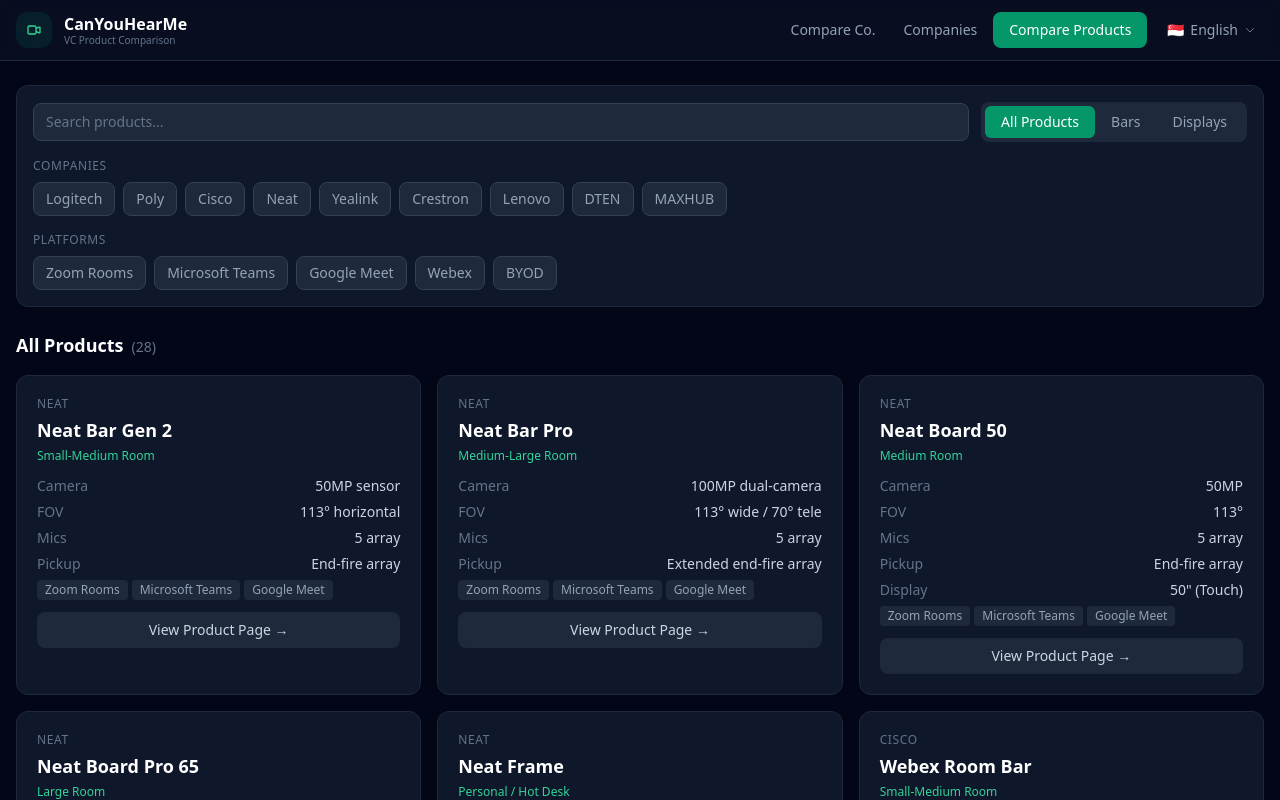
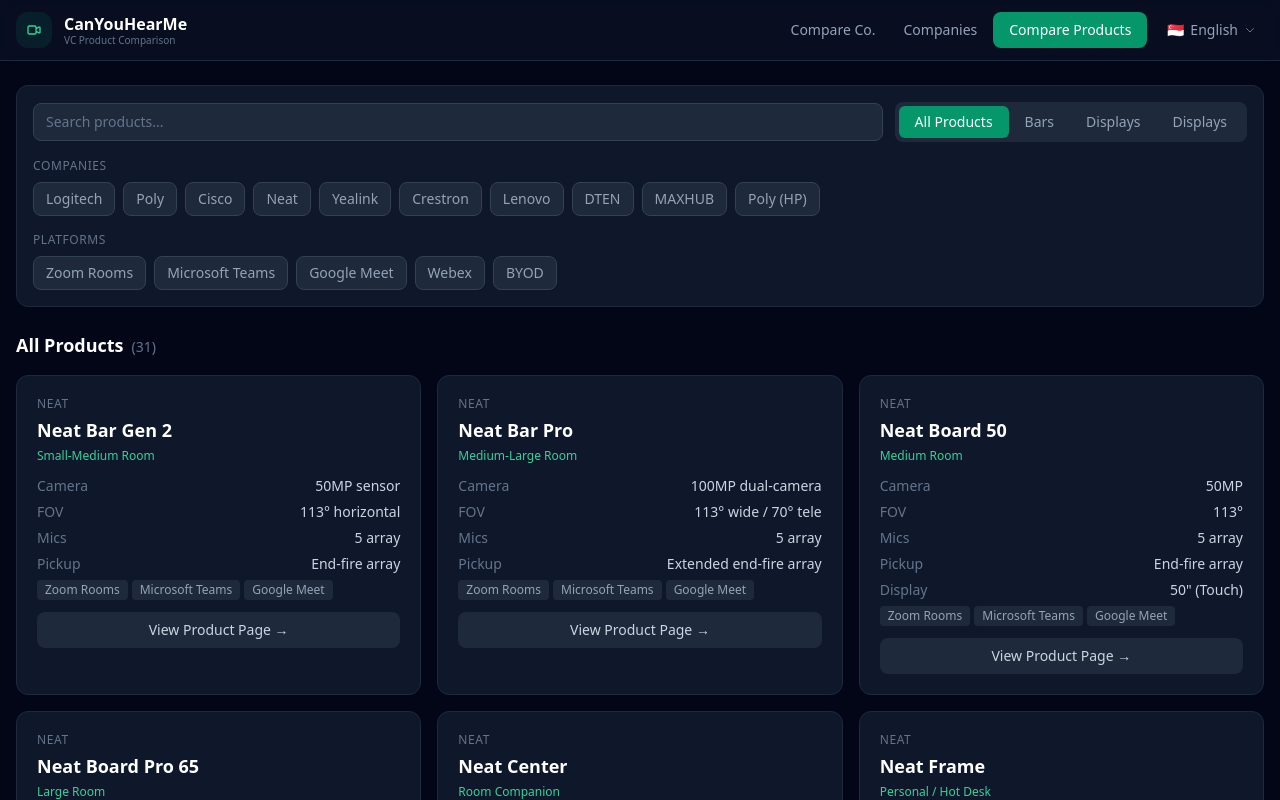
Before and after one commit to jpmoregain-eth/canyouhearme, a Next.js app: page / in a window 1280 px wide. Shown: the top 800 px of the page. Built offline with nearby package versions, Linux system fonts and the light colour scheme.

Commit message:
Add Room Companion category with Neat Center, Logitech Sight, Poly Studio E360

```diff
--- a/data/companies.ts
+++ b/data/companies.ts
@@ -18,7 +18,7 @@
     name: 'Neat',
     tagline: 'Beautifully simple',
     description: 'Neat is the disruptor — a Norwegian startup that went from zero to Zoom/Teams darling in just a few years. They prioritize cutting-edge sensors, sleek Scandinavian design, and AI-first features. Their devices feel like consumer tech, not corporate gear.',
-    products: ['Neat Bar Gen 2', 'Neat Bar Pro', 'Neat Board 50', 'Neat Board Pro 65', 'Neat Frame', 'Neat Pad controller'],
+    products: ['Neat Bar Gen 2', 'Neat Bar Pro', 'Neat Board 50', 'Neat Board Pro 65', 'Neat Frame', 'Neat Center', 'Neat Pad controller'],
     strengths: [
       'Best-in-class design and aesthetics',
       'Cutting-edge sensors: radar (wakeup), depth (ToF), ambient light',
@@ -47,7 +47,7 @@
     name: 'Logitech',
     tagline: 'Swiss engineering, global reach',
     description: 'Logitech is one of the most recognizable names in computer peripherals and video conferencing. Their Rally series dominates the mid-market with reliable, well-integrated solutions. They have decades of audio expertise and strong partnerships with Zoom and Microsoft.',
-    products: ['Rally Bar', 'Rally Bar Mini', 'Rally Bar Huddle', 'Rally Plus', 'Rally Camera', 'Tap IP', 'Sync management'],
+    products: ['Rally Bar', 'Rally Bar Mini', 'Rally Bar Huddle', 'Rally Plus', 'Rally Camera', 'Logitech Sight', 'Tap IP', 'Sync management'],
     strengths: [
       'Strong brand recognition and trust',
       'Excellent RightSight AI framing and RightSound noise suppression',
@@ -73,7 +73,7 @@
     name: 'Poly (HP)',
     tagline: 'Engineered for clarity',
     description: 'Now part of HP, Poly brings decades of audio engineering heritage from Plantronics and Polycom. Their Studio X series combines proven acoustic expertise with modern AI camera features. They have a strong presence in enterprise telephony.',
-    products: ['Studio X52', 'Studio X32', 'Studio X70', 'Studio X30', 'Studio P5/P15', 'Poly TC8 controller', 'Poly Lens management'],
+    products: ['Studio X52', 'Studio X32', 'Studio X70', 'Studio X30', 'Studio P5/P15', 'Poly Studio E360', 'Poly TC8 controller', 'Poly Lens management'],
     strengths: [
       'Best-in-class audio quality and noise cancellation',
       'Poly DirectorAI with smart speaker tracking and group framing',
--- a/data/i18n-wizard.ts
+++ b/data/i18n-wizard.ts
@@ -23,6 +23,7 @@
     cat_bar: { label: 'Sound Bar Only', desc: 'Camera + mic + speaker bar — no screen' },
     cat_display: { label: 'All-in-One Display', desc: 'Large touch screen with everything built in' },
     cat_any: { label: 'Either / Not Sure', desc: 'Show me both' },
+    cat_companion: { label: 'Room Companion', desc: '360° table-top camera for room coverage' },
   },
   vi: {
     huddle: { label: 'Phòng họp nhỏ / Buồng điện thoại', desc: '1–3 người' },
@@ -44,6 +45,7 @@
     cat_bar: { label: 'Thanh âm thanh', desc: 'Camera + mic + loa trong thanh — không có màn hình' },
     cat_display: { label: 'Màn hình tất-cả-trong-một', desc: 'Màn hình cảm ứng lớn với mọi thứ tích hợp' },
     cat_any: { label: 'Cả hai / Không chắc', desc: 'Hiển thị cả hai' },
+    cat_companion: { label: 'Thiết bị bổ trợ', desc: 'Camera 360° trên bàn để bao phủ phòng' },
   },
   ms: {
     huddle: { label: 'Bilik Huddle / Telefon', desc: '1–3 orang' },
@@ -65,6 +67,7 @@
     cat_bar: { label: 'Bar Bunyi Sahaja', desc: 'Kamera + mikrofon + pembesar suara — tiada skrin' },
     cat_display: { label: 'Paparan All-in-One', desc: 'Skrin sentuh besar dengan segala-galanya terbina dalam' },
     cat_any: { label: 'Mana-mana / Tidak Pasti', desc: 'Tunjukkan kedua-duanya' },
+    cat_companion: { label: 'Teman Peranti', desc: 'Kamera 360° di atas meja untuk liputan bilik' },
   },
   id: {
     huddle: { label: 'Ruang Huddle / Telepon', desc: '1–3 orang' },
@@ -86,6 +89,7 @@
     cat_bar: { label: 'Bar Suara Saja', desc: 'Kamera + mic + speaker dalam bar — tanpa layar' },
     cat_display: { label: 'Layar All-in-One', desc: 'Layar sentuh besar dengan semuanya terintegrasi' },
     cat_any: { label: 'Keduanya / Tidak Yakin', desc: 'Tampilkan keduanya' },
+    cat_companion: { label: 'Perangkat Pendamping', desc: 'Kamera 360° di atas meja untuk liputan ruangan' },
   },
   th: {
     huddle: { label: 'ห้องประชุมเล็ก / ตู้โทรศัพท์', desc: '1–3 คน' },
@@ -107,6 +111,7 @@
     cat_bar: { label: 'แถบเสียงอย่างเดียว', desc: 'กล้อง + ไมโครโฟน + ลำโพงในแถบ — ไม่มีจอ' },
     cat_display: { label: 'จอแสดงผล All-in-One', desc: 'จอสัมผัสขนาดใหญ่พร้อมทุกอย่างในตัว' },
     cat_any: { label: 'ทั้งสอง / ไม่แน่ใจ', desc: 'แสดงทั้งสอง' },
+    cat_companion: { label: 'อุปกรณ์เสริม', desc: 'กล้อง 360° บนโต๊ะสำหรับครอบคลุมห้อง' },
   },
   tl: {
     huddle: { label: 'Maliit na Silid / Telepono', desc: '1–3 tao' },
@@ -128,6 +133,7 @@
     cat_bar: { label: 'Sound Bar Lang', desc: 'Kamera + mic + speaker sa bar — walang screen' },
     cat_display: { label: 'All-in-One Display', desc: 'Malaking touch screen na may lahat ng nakabuo' },
     cat_any: { label: 'Kahit alin / Hindi sigurado', desc: 'Ipakita pareho' },
+    cat_companion: { label: 'Mga Companion', desc: '360° camera sa mesa para sa saklaw ng silid' },
   },
 };
 
--- a/data/i18n.tsx
+++ b/data/i18n.tsx
@@ -38,6 +38,7 @@
     allProducts: 'All Products',
     bars: 'Bars',
     displays: 'Displays',
+    companions: 'Companions',
     filterCompanies: 'Companies',
     filterPlatforms: 'Platforms',
     noResults: 'No products match your filters.',
@@ -101,6 +102,7 @@
     allProducts: 'Semua Produk',
     bars: 'Bar Bunyi',
     displays: 'Paparan',
+    companions: 'Teman Peranti',
     filterCompanies: 'Syarikat',
     filterPlatforms: 'Platform',
     noResults: 'Tiada produk yang sepadan dengan tapisan anda.',
@@ -164,6 +166,7 @@
     allProducts: 'Semua Produk',
     bars: 'Bar Suara',
     displays: 'Layar',
+    companions: 'Perangkat Pendamping',
     filterCompanies: 'Perusahaan',
     filterPlatforms: 'Platform',
     noResults: 'Tidak ada produk yang cocok dengan filter Anda.',
@@ -227,6 +230,7 @@
     allProducts: 'สินค้าทั้งหมด',
     bars: 'แถบเสียง',
     displays: 'จอแสดงผล',
+    companions: 'อุปกรณ์เสริม',
     filterCompanies: 'บริษัท',
     filterPlatforms: 'แพลตฟอร์ม',
     noResults: 'ไม่พบสินค้าที่ตรงกับตัวกรองของคุณ',
@@ -290,6 +294,7 @@
     allProducts: 'Lahat ng Produkto',
     bars: 'Mga Bar',
     displays: 'Mga Display',
+    companions: 'Mga Companion',
     filterCompanies: 'Kumpanya',
     filterPlatforms: 'Platform',
     noResults: 'Walang produktong tumutugma sa iyong filter.',
@@ -353,6 +358,7 @@
     allProducts: 'Tất cả Sản phẩm',
     bars: 'Thanh âm thanh',
     displays: 'Màn hình',
+    companions: 'Thiết bị bổ trợ',
     filterCompanies: 'Công ty',
     filterPlatforms: 'Nền tảng',
     noResults: 'Không có sản phẩm phù hợp với bộ lọc của bạn.',
--- a/data/products.ts
+++ b/data/products.ts
@@ -609,6 +609,69 @@
     aiFeatures: ['16 array microphones', '180° wide-angle camera', '15m voice pickup', 'AI Noise Cancellation'],
     productUrl: 'https://www.maxhub.com/us/xboard_v7_series/',
   },
+  {
+    id: 'neat-center',
+    name: 'Neat Center',
+    company: 'Neat',
+    category: 'companion',
+    subCategory: 'Room Companion',
+    cameraResolution: '3x 8MP cameras',
+    fieldOfView: '360°',
+    opticalZoom: 'Digital',
+    panTiltZoom: false,
+    micCount: 16,
+    micPickupRange: 'Omnidirectional room coverage',
+    speakerOutput: 'None (audio switching with main device)',
+    maxResolution: '1080p / 30fps',
+    noiseCancellation: true,
+    dimensions: undefined,
+    weight: undefined,
+    platformSupport: ['Zoom Rooms', 'Microsoft Teams', 'Google Meet'],
+    aiFeatures: ['360° coverage', 'Auto-framing', 'Audio auto-switching', 'Noise suppression', 'Echo cancellation'],
+    productUrl: 'https://neat.no/center/',
+  },
+  {
+    id: 'logitech-sight',
+    name: 'Logitech Sight',
+    company: 'Logitech',
+    category: 'companion',
+    subCategory: 'Room Companion',
+    cameraResolution: '360° multi-lens',
+    fieldOfView: '360°',
+    opticalZoom: 'Digital',
+    panTiltZoom: false,
+    micCount: 0,
+    micPickupRange: 'Uses host device audio',
+    speakerOutput: 'None (uses host device)',
+    maxResolution: '1080p',
+    noiseCancellation: false,
+    dimensions: undefined,
+    weight: undefined,
+    platformSupport: ['Zoom Rooms', 'Microsoft Teams', 'Google Meet'],
+    aiFeatures: ['360° tabletop view', 'RightSight 2 Smart Switching', 'Auto-framing'],
+    productUrl: 'https://www.logitech.com/en-us/products/video-conferencing/room-solutions/sight.html',
+  },
+  {
+    id: 'poly-studio-e360',
+    name: 'Poly Studio E360',
+    company: 'Poly (HP)',
+    category: 'companion',
+    subCategory: 'Room Companion',
+    cameraResolution: '4x 8MP cameras',
+    fieldOfView: '360°',
+    opticalZoom: 'Digital',
+    panTiltZoom: false,
+    micCount: 0,
+    micPickupRange: 'Uses host device audio',
+    speakerOutput: 'None (uses host device)',
+    maxResolution: '1080p',
+    noiseCancellation: false,
+    dimensions: undefined,
+    weight: undefined,
+    platformSupport: ['Zoom Rooms', 'Microsoft Teams'],
+    aiFeatures: ['360° coverage', 'Poly DirectorAI framing', 'Center-of-table view'],
+    productUrl: 'https://www.hp.com/us-en/poly/video-conferencing/cameras-and-accessories/studio-e360.html',
+  },
 ];
 
 export const companies = Array.from(new Set(products.map(p => p.company)));
--- a/data/types.ts
+++ b/data/types.ts
@@ -2,7 +2,7 @@
   id: string;
   name: string;
   company: string;
-  category: 'bar' | 'display';
+  category: 'bar' | 'display' | 'companion';
   subCategory?: string; // huddle, small, medium, large room
 
   // Camera
--- a/data/wizard.ts
+++ b/data/wizard.ts
@@ -26,5 +26,6 @@
 export const categoryOptions = [
   { id: 'bar', label: 'Sound Bar Only', desc: 'Camera + mic + speaker bar — no screen' },
   { id: 'display', label: 'All-in-One Display', desc: 'Large touch screen with everything built in' },
+  { id: 'companion', label: 'Room Companion', desc: '360° table-top camera for room coverage' },
   { id: 'any', label: 'Either / Not Sure', desc: 'Show me both' },
 ];
--- a/pages/index.tsx
+++ b/pages/index.tsx
@@ -4,7 +4,7 @@
 import { Product } from '../data/types';
 import { useI18n, languages } from '../data/i18n';
 
-type ViewMode = 'bars' | 'displays' | 'all';
+type ViewMode = 'bars' | 'displays' | 'companions' | 'all';
 type CompareMode = 'none' | 'selecting' | 'comparing';
 
 export default function Home() {
@@ -24,7 +24,9 @@
   const filtered = useMemo(() => {
     let list = products;
     if (viewMode !== 'all') {
-      list = list.filter(p => p.category === (viewMode === 'bars' ? 'bar' : 'display'));
+      if (viewMode === 'bars') list = list.filter(p => p.category === 'bar');
+      else if (viewMode === 'displays') list = list.filter(p => p.category === 'display');
+      else if (viewMode === 'companions') list = list.filter(p => p.category === 'companion');
     }
     if (selectedCompanies.length > 0) {
       list = list.filter(p => selectedCompanies.includes(p.company));
@@ -296,7 +298,7 @@
               className="flex-1 min-w-[200px] bg-slate-800 border border-slate-700 rounded-lg px-3 py-2 text-sm text-slate-200 placeholder-slate-500 focus:outline-none focus:border-slate-500"
             />
             <div className="flex bg-slate-800 rounded-lg p-1">
-              {(['all', 'bars', 'displays'] as ViewMode[]).map(mode => (
+              {(['all', 'bars', 'displays', 'companions'] as ViewMode[]).map(mode => (
                 <button
                   key={mode}
                   onClick={() => setViewMode(mode)}
@@ -400,7 +402,7 @@
         {/* Product Grid */}
         <div className="mb-4 flex items-center justify-between">
           <h2 className="text-lg font-bold text-white">
-            {viewMode === 'all' ? tx.allProducts : viewMode === 'bars' ? tx.bars : tx.displays}
+            {viewMode === 'all' ? tx.allProducts : viewMode === 'bars' ? tx.bars : viewMode === 'companions' ? tx.companions : tx.displays}
             <span className="text-sm text-slate-500 font-normal ml-2">({filtered.length})</span>
           </h2>
         </div>
```
